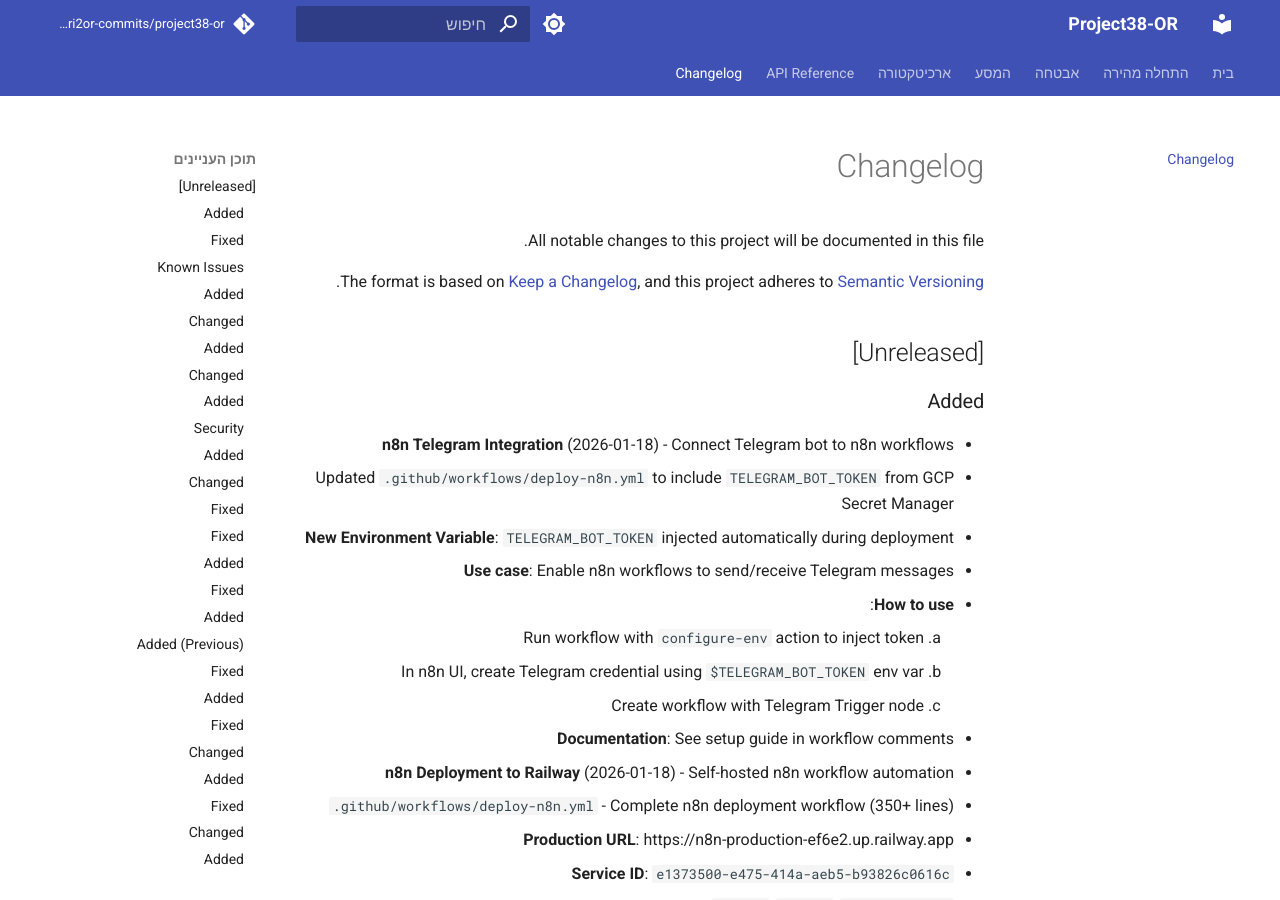
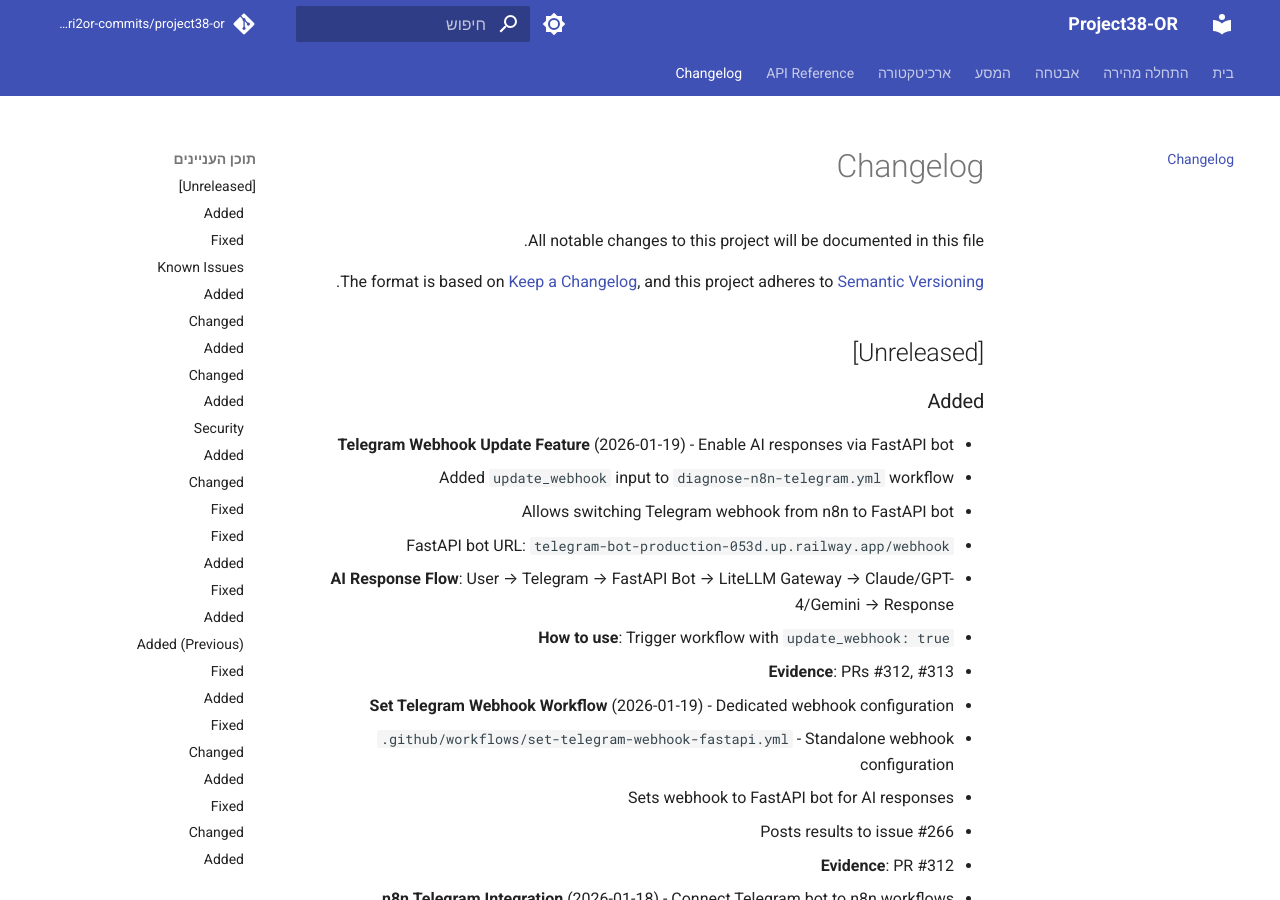
Before and after one commit to edri2or-commits/project38-or, an MkDocs documentation site: the page built from docs/changelog.md, in a window 1280 px wide and 900 px high. Built offline with MkDocs 1.6.1 and Material for MkDocs 9.7.7, drawn with Linux system fonts in a browser that asks for light colours; comment, search, counter and statistics services are not loaded.

Commit message:
docs(changelog): add Telegram webhook update feature (#314)
* feat(telegram): add workflow to set webhook to FastAPI bot

This workflow updates the Telegram webhook URL to point to the FastAPI bot
at telegram-bot-production-053d.up.railway.app/webhook.

The FastAPI bot has LiteLLM Gateway integration for AI responses,
while n8n webhook only receives messages without response logic.

* feat(telegram): add webhook update option to diagnose workflow

Add update_webhook input to diagnose-n8n-telegram.yml that allows
updating the Telegram webhook to the FastAPI bot URL for AI responses.

When update_webhook=true:
- Updates Telegram webhook to telegram-bot-production-053d.up.railway.app
- Reports success/failure in diagnostic results
- Enables AI responses via LiteLLM Gateway

* docs(changelog): add Telegram webhook update feature (PRs #312, #313)

Document the new webhook update capability that enables AI responses
via the FastAPI bot and LiteLLM Gateway integration.

---------

Co-authored-by: Claude <noreply@anthropic.com>

```diff
--- a/docs/changelog.md
+++ b/docs/changelog.md
@@ -8,6 +8,18 @@ and this project adheres to [Semantic Versioning](https://semver.org/spec/v2.0.0
 ## [Unreleased]
 
 ### Added
+- **Telegram Webhook Update Feature** (2026-01-19) - Enable AI responses via FastAPI bot
+  - Added `update_webhook` input to `diagnose-n8n-telegram.yml` workflow
+  - Allows switching Telegram webhook from n8n to FastAPI bot
+  - FastAPI bot URL: `telegram-bot-production-053d.up.railway.app/webhook`
+  - **AI Response Flow**: User → Telegram → FastAPI Bot → LiteLLM Gateway → Claude/GPT-4/Gemini → Response
+  - **How to use**: Trigger workflow with `update_webhook: true`
+  - **Evidence**: PRs #312, #313
+- **Set Telegram Webhook Workflow** (2026-01-19) - Dedicated webhook configuration
+  - `.github/workflows/set-telegram-webhook-fastapi.yml` - Standalone webhook configuration
+  - Sets webhook to FastAPI bot for AI responses
+  - Posts results to issue #266
+  - **Evidence**: PR #312
 - **n8n Telegram Integration** (2026-01-18) - Connect Telegram bot to n8n workflows
   - Updated `.github/workflows/deploy-n8n.yml` to include `TELEGRAM_BOT_TOKEN` from GCP Secret Manager
   - **New Environment Variable**: `TELEGRAM_BOT_TOKEN` injected automatically during deployment
```
